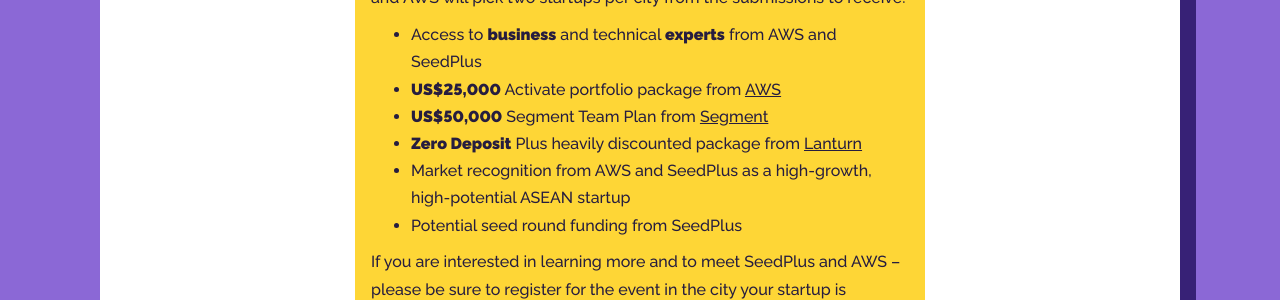
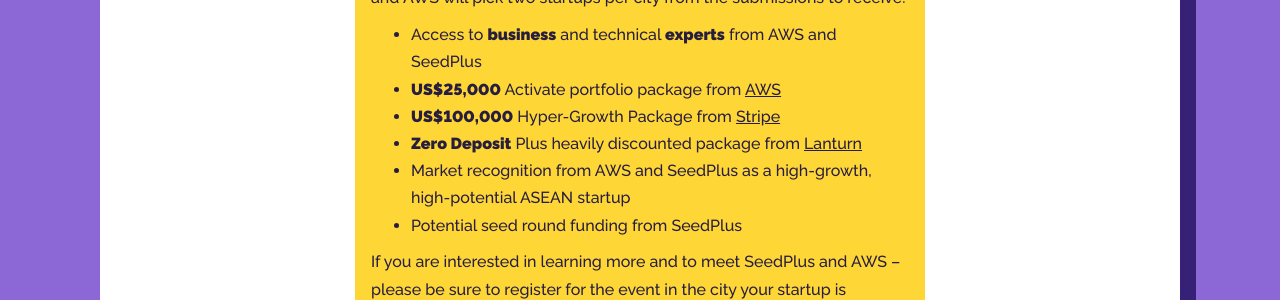
Before and after one commit to seedplus/alpha.seedplus.com, a Jekyll site: the page built from index.html, in a window 1280 px wide and 900 px high, scrolled down 1032 px. Shown: the part 153-453 px from the top of the window. Built offline with Jekyll 4.4.1, drawn with Linux system fonts in a browser that asks for light colours.

Commit message:
Update index.html
added Stripe to the goodie list

```diff
--- a/index.html
+++ b/index.html
@@ -56,7 +56,7 @@
       <ul>
         <li>Access to <strong>business</strong> and technical <strong>experts</strong> from AWS and SeedPlus</li>
         <li><strong>US$25,000</strong> Activate portfolio package from <a href='https://aws.amazon.com'>AWS</a></li>
-        <li><strong>US$50,000</strong> Segment Team Plan from <a href='https://segment.com'>Segment</a></li>
+        <li><strong>US$100,000</strong> Hyper-Growth Package from <a href='https://stripe.com/'>Stripe</a></li>
         <li><strong>Zero Deposit</strong> Plus heavily discounted package from <a href='https://www.golanturn.com'>Lanturn</a></li>
         <li>Market recognition from AWS and SeedPlus as a high-growth, high-potential ASEAN startup</li>
         <li>Potential seed round funding from SeedPlus</li>
```
